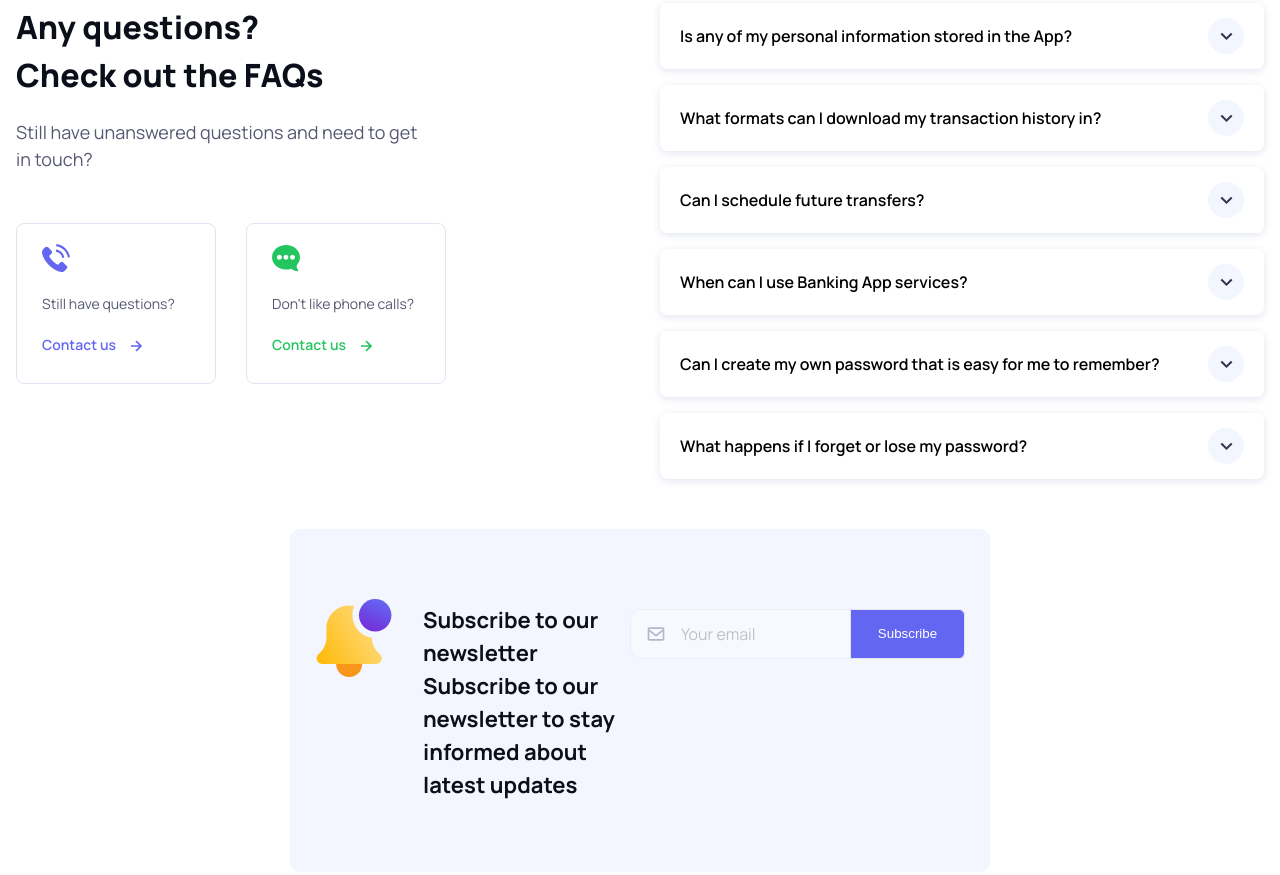
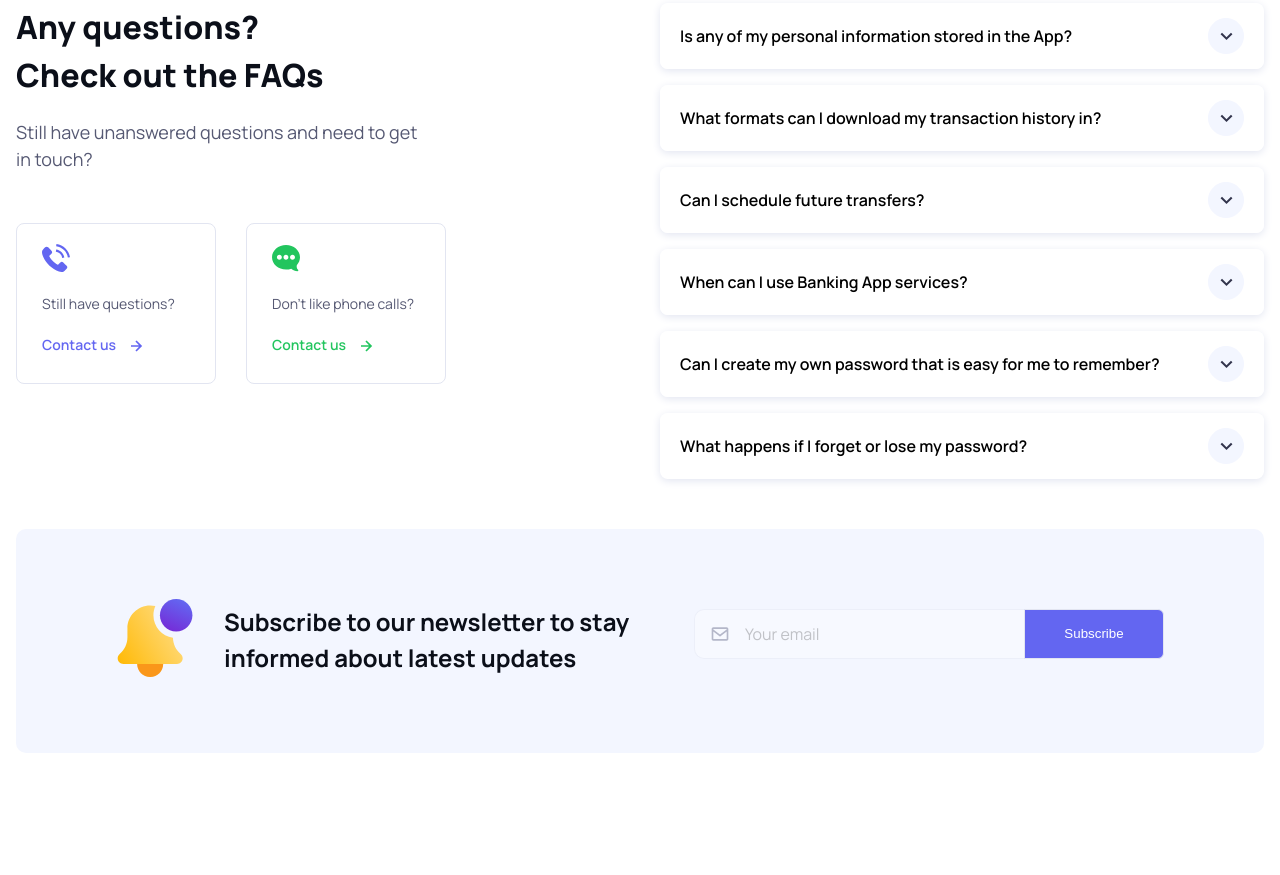
Before and after one commit to ChristofferRiquelme/silicon, a plain HTML site: page index.html in a window 1280 px wide. Shown: the part 3724-4599 px from the top of the page. After the commit the page ends 4507 px from the top, so only its background shows below. Drawn offline with Linux system fonts and the light colour scheme.

Commit message:
Desktop view done

```diff
--- a/css/style.css
+++ b/css/style.css
@@ -1273,6 +1273,11 @@ h1, h2, h3, h4, h5, h6 {
         width: 100%;
         margin-top: 10px;
     }
+
+    @media (width >= 1025px) {
+        max-width: 1296px;
+        width: 100%;
+    }
 }
 
 .silicon-subscribe-items {
@@ -1281,6 +1286,11 @@ h1, h2, h3, h4, h5, h6 {
     @media (width >= 768px) {
         display: flex;
         padding: 70px 25px;
+    }
+
+    @media (width >= 1025px) {
+        gap: 59px;
+        padding: 70px 100px;
     }
 }
 
@@ -1296,16 +1306,30 @@ h1, h2, h3, h4, h5, h6 {
 .silicon-subscribe-item-text {
     padding-top: 5px;
 
-    h4 {
-        font-size: 1.375rem;
+    @media (width >= 1025px) {
+        width: 100%;
+        max-width: 420px;
+    }
+}
+
+.silicon-subscribe-item-text-mobile {
+    font-size: 1.375rem;
+
+    @media (width >= 1165px) {
+        padding-top: 15px;
+    }
+
+    @media (width >= 1280px) {
+        display: none;
     }
 }
 
 .silicon-subscribe-item-text-desktop {
     display: none;
 
-    @media (width >= 1025px) {
+    @media (width >= 1280px) {
         display: block;
+        font-size: 1.5rem;
     }
 }
 
@@ -1337,6 +1361,10 @@ h1, h2, h3, h4, h5, h6 {
     font-size: 1rem;
     color: #B4B7C9;
     opacity: 0.4;
+
+    @media (width >= 1025px) {
+        width: 330px;
+    }
 }
 
 .silicon-subscribe-item-form-input-icon {
@@ -1355,4 +1383,8 @@ h1, h2, h3, h4, h5, h6 {
     border-top-left-radius: 0;
     border-bottom-left-radius: 0;
     cursor: pointer;
+
+    @media (width >= 1025px) {
+        width: 140px;
+    }
 }
--- a/index.html
+++ b/index.html
@@ -536,7 +536,7 @@
                             <img src="images/subscribe/notification.svg" alt="Bell notification icon">
                         </div>
                         <div class="silicon-subscribe-item-text">
-                            <h4>Subscribe to our newsletter</h4>
+                            <h4 class="silicon-subscribe-item-text-mobile">Subscribe to our newsletter</h4>
                             <h4 class="silicon-subscribe-item-text-desktop">Subscribe to our newsletter to stay informed about latest updates</h4>
                         </div>
                     </div>
```
